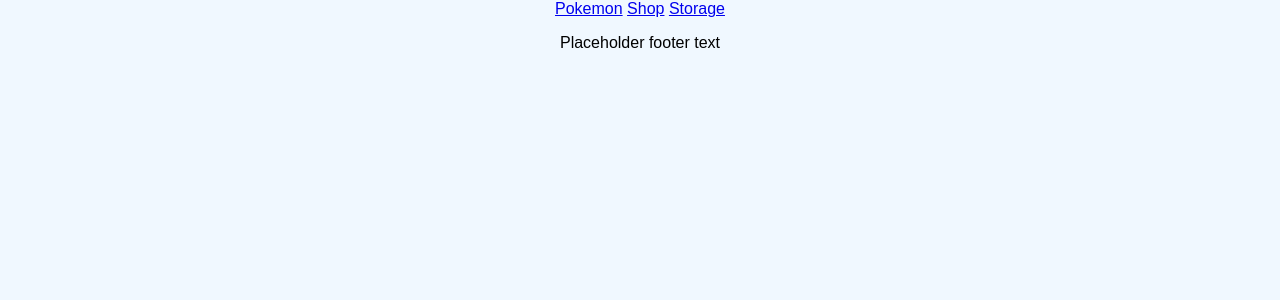
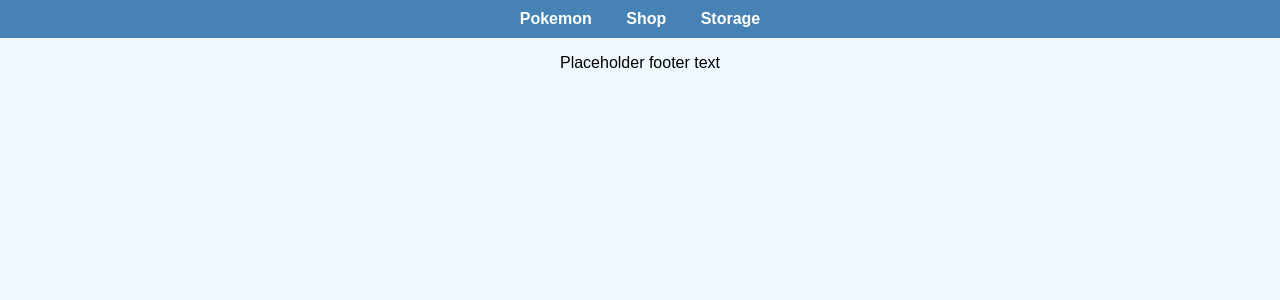
Before and after one commit to branislav999/wdd330II-finalProject, a Svelte app: page / in a window 1280 px wide. Shown: the top 300 px of the page. Built offline with nearby package versions, Linux system fonts and the light colour scheme.

Commit message:
styled nav

```diff
--- a/src/style.css
+++ b/src/style.css
@@ -59,3 +59,19 @@ img {
   grid-template-columns: repeat(auto-fill, minmax(200px, 1fr));
   gap: 20px;
 }
+
+nav {
+  background-color: #4682b4;
+  padding: 10px;
+}
+
+nav a {
+  color: white;
+  text-decoration: none;
+  margin: 0 15px;
+  font-weight: bold;
+}
+
+nav a:hover {
+  color: #ff4500;
+}
```
